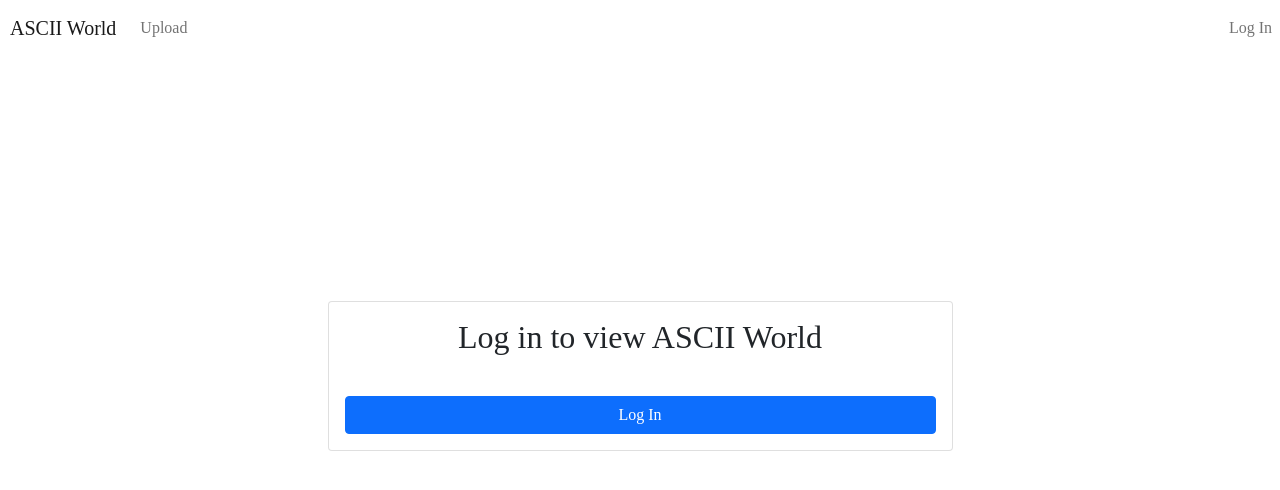
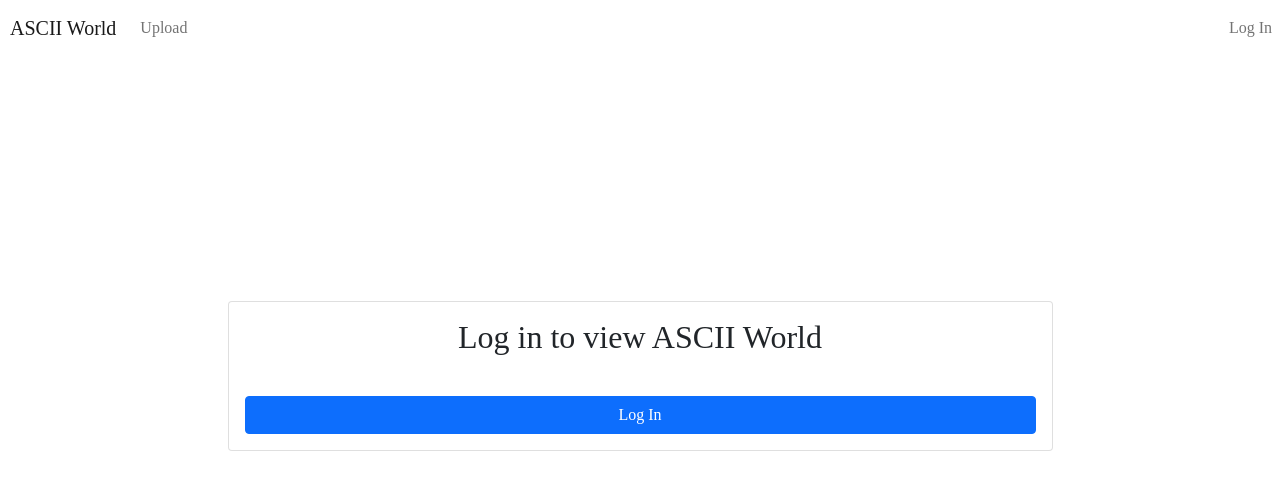
Before and after one commit to mud2009/ascii-world, a React (Create React App) app: page / in a window 1280 px wide. Shown: the top 490 px of the page. Built offline with nearby package versions, Linux system fonts and the light colour scheme; no server answers.

Commit message:
change maincontainer width to reflect change in size

```diff
--- a/src/components/App.js
+++ b/src/components/App.js
@@ -10,7 +10,7 @@
       <AuthProvider>
       <MyNavbar />
       <Container className="d-flex align-items-center justify-content-center" style={{ minHeight: "80vh" }}>
-        <div id="mainContainer" className="w-100" style={{maxWidth: '625px'}}>
+        <div id="mainContainer" className="w-100" style={{maxWidth: '825px'}}>
           <AppRoutes/>
         </div>
       </Container>
--- a/src/components/Post.js
+++ b/src/components/Post.js
@@ -32,7 +32,7 @@
         <pre>
           {props.asciiData}
         </pre>
-        <h3>Name: {props.imageName} - Time: {props.timestamp}</h3>
+        <h5>{props.imageName}</h5>
       </Card.Body>
     </Card>
   )
```
